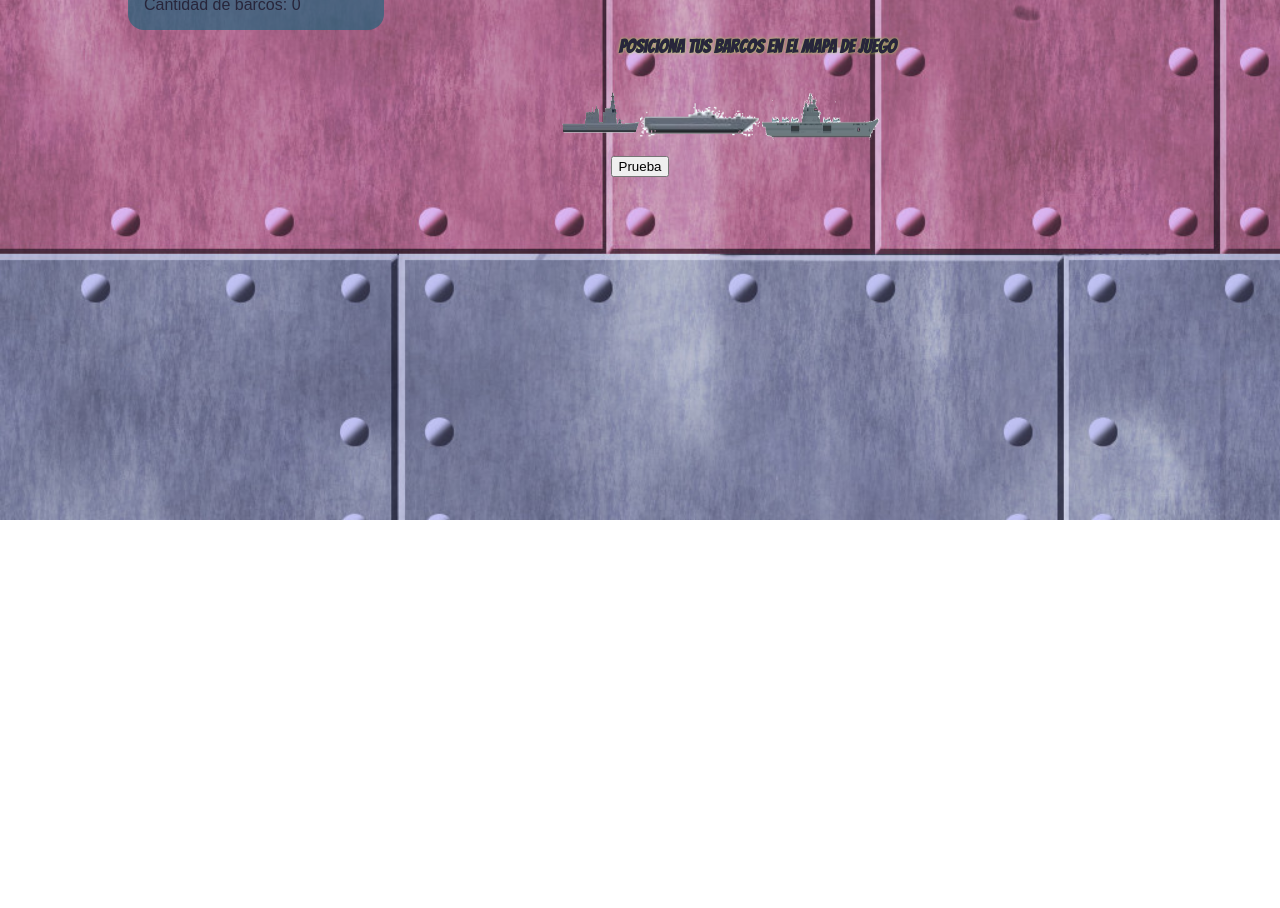
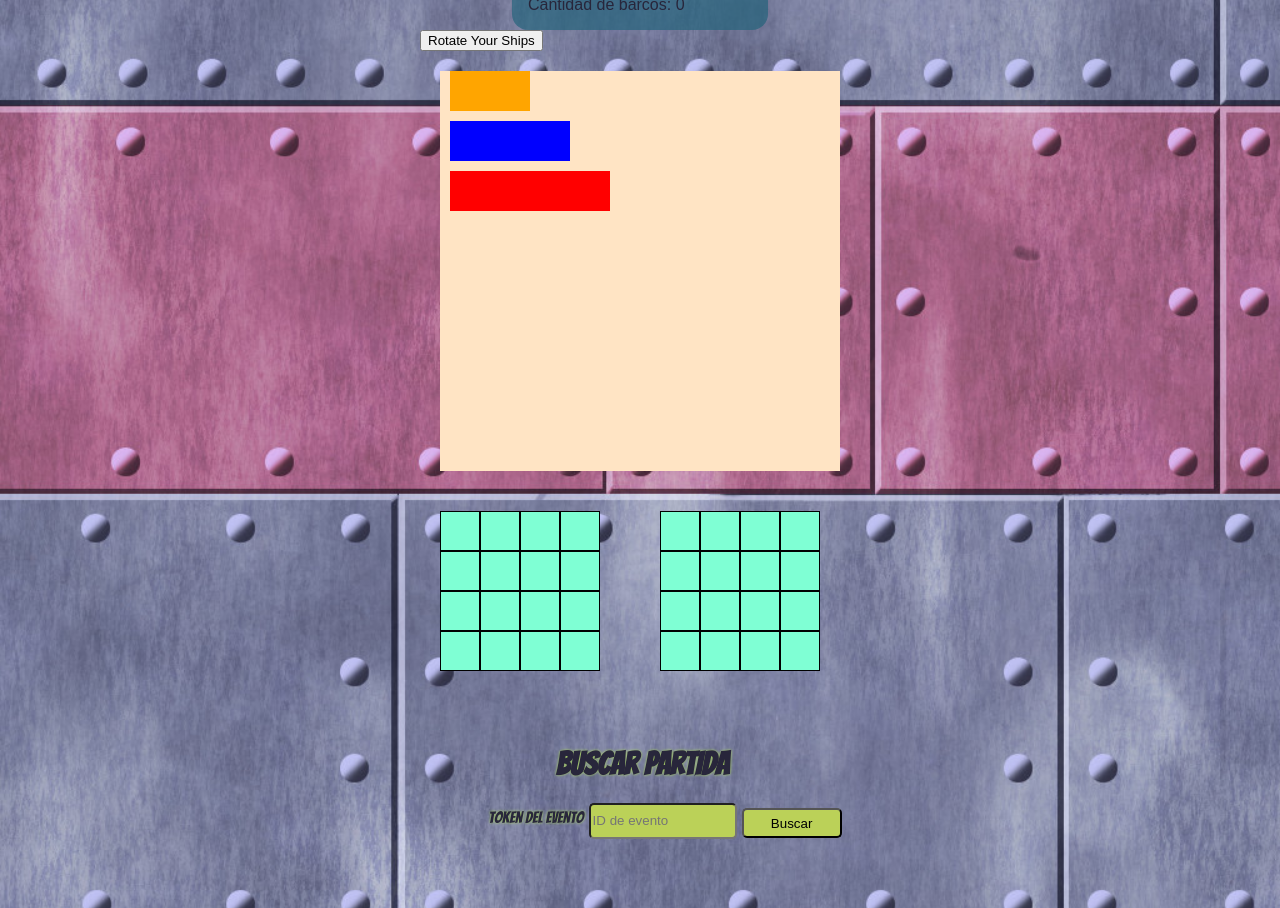
Before and after one commit to FabianFallas/XBattlePong, an Angular app in the folder MockUp/app/: page /partida in a window 1280 px wide. Shown: the part 280-1188 px from the top of the page. Before the commit the page ends 800 px from the top, so only its background shows below. Built offline with nearby package versions, Linux system fonts and the light colour scheme.

Commit message:
Added the search game function on partida

```diff
--- a/MockUp/app/angular.json
+++ b/MockUp/app/angular.json
@@ -1,5 +1,8 @@
 {
   "$schema": "./node_modules/@angular/cli/lib/config/schema.json",
+  "cli": {
+    "analytics": false
+  },
   "version": 1,
   "newProjectRoot": "projects",
   "projects": {
--- a/MockUp/app/src/app/src/models/rules.model.ts
+++ b/MockUp/app/src/app/src/models/rules.model.ts
@@ -7,6 +7,6 @@ export class Rules{
         public cantidadDeBarcos: number,
         public tiempoDeDisparo: number,
         public codigoDeEvento_fk: string,
-    ){
-    }
+    )
+    {}
 }
--- a/MockUp/app/src/app/src/partida/partida.component.html
+++ b/MockUp/app/src/app/src/partida/partida.component.html
@@ -66,7 +66,7 @@
     <!--Fin del Contenedor para las reglas del evento-->
 
 
-    <!--Contenedor para los barcos disponibles en el catálogo -->
+    <!--Contenedor para los barcos disponibles en el catálogo
     <div class="contenedor_barcos">
 
         <h3 class= "etiqueta_especial" > Catálogo de barcos</h3>
@@ -93,7 +93,7 @@
         </mat-card>
 
     </div>
-    <!--Fin del Contenedor para los barcos disponibles en el catálogo -->
+    Fin del Contenedor para los barcos disponibles en el catálogo -->
 
 </div>
 <!--Fin del Contenedor principal-->
@@ -102,7 +102,7 @@
 
 
 
-
+<!--
 <div class="contenedor_tablero">
 
     <h3 class= "etiqueta_especial" > Posiciona tus barcos en el mapa de juego</h3>
@@ -129,7 +129,29 @@
     </mat-card>
 
 </div>
+-->
 
-<button (click)="updateTest()">Prueba</button>
+<!--
+    <button (click)="updateTest()">Prueba</button>
+-->
+<app-place-ships *ngIf="showBoards"></app-place-ships>
 
-<app-place-ships *ngIf="showBoards"></app-place-ships>
+<!--Games search-->
+
+<div class="para_titulo" role="main"  style="margin-top: 50px" >
+    <div style = "text-align: center;" >
+      <h1 class= "etiqueta_especial" > BUSCAR PARTIDA  </h1>
+</div>
+
+<!--Search input-->
+<div>
+
+    <div class = "elementos_principales" style="margin-left: 50px">
+
+      <label  class="etiqueta_especial" >Token del evento </label>
+      <input  class="entradas_texto" id="inputSearch" #inputSearch placeholder="ID de evento">
+      <button class="boton" (click)="searchGames(inputToken.value)">Buscar </button>
+
+    </div>
+
+</div>
--- a/MockUp/app/src/app/src/partida/partida.component.ts
+++ b/MockUp/app/src/app/src/partida/partida.component.ts
@@ -1,5 +1,6 @@
 import { Component, OnInit } from '@angular/core';
 import { ConnectionService } from 'src/app/connection.service';
+import { Game } from '../models/game.model';
 import { Rules } from '../models/rules.model';
 
 @Component({
@@ -8,9 +9,12 @@ import { Rules } from '../models/rules.model';
   styleUrls: ['./partida.component.css']
 })
 export class PartidaComponent implements OnInit {
-  showBoards: boolean = false;
-  eventRules = new Rules('',8,8,'',0,0,'')
-  rootEventRulesGetURL:string = 'http://localhost:5000/api/Partidas/GetReglasDelEvento/'
+  showBoards: boolean = true;
+  showGames: boolean = false;
+  eventRules = new Rules('',8,8,'',0,0,'');
+  rootEventRulesGetURL:string = 'http://localhost:5000/api/Partidas/GetReglasDelEvento/';
+  rootGamesAvailabe: string = 'http://localhost:5000/api/GetPartidasByToken/';
+  games: Game[];
 
   constructor(private service: ConnectionService) { }
 
@@ -19,7 +23,7 @@ export class PartidaComponent implements OnInit {
 
   confirmedToken(eventCode: any): void {
     let url = this.rootEventRulesGetURL + eventCode.toString();
-    console.log(url);
+
     this.service.Get(url).subscribe(
       response => {
         // We assign the eventRules to the response to fill the information
@@ -34,6 +38,22 @@ export class PartidaComponent implements OnInit {
     );
   }
 
+  searchGames(eventCode: any): void {
+    let url = this.rootGamesAvailabe + eventCode.toString();
+
+    this.service.Get(url).subscribe(
+      response => {
+        console.log(response);
+
+        this.games = response;
+
+        console.log(this.games);
+
+        this.showGames = true;
+      }
+    );
+  }
+
   updateTest(): void {
     this.service.defaultRules = this.eventRules;
     this.showBoards = true;
--- a/MockUp/app/src/app/src/place-ships/place-ships.component.css
+++ b/MockUp/app/src/app/src/place-ships/place-ships.component.css
@@ -84,3 +84,15 @@
     width: 40px;
     height: 40px;
   }
+
+  .column {
+    float: left;
+    width: 50%;
+  }
+
+  /* Clear floats after the columns */
+  .row:after {
+    content: "";
+    display: table;
+    clear: both;
+  }
--- a/MockUp/app/src/app/src/place-ships/place-ships.component.html
+++ b/MockUp/app/src/app/src/place-ships/place-ships.component.html
@@ -26,11 +26,27 @@
      squares. We use ngstyle for changing the dimensions of the holder div. To create the
      squares we use *ngFor using the squares list that is based upon the width and height
      of the game grid-->
+
+<div class="row">
+     <div class="column">
           <div class="grid-user"
                [ngStyle]="{'width.px': width * 40, 'height.px': height * 40}">
                <div *ngFor="let s of squares"
                     (click)="squareClicked($event)"
                     [ngStyle]="{'backgroundColor': baseColor}"
                     style="height: 40px; width: 40px; box-sizing: border-box; border: 1px solid black"
-         id="{{s}}"></div>
+                    id="{{s}}">
                </div>
+          </div>
+     </div>
+     <div class="column">
+          <div class="grid-user"
+               [ngStyle]="{'width.px': width * 40, 'height.px': height * 40}">
+               <div *ngFor="let s of squares"
+                    [ngStyle]="{'backgroundColor': baseColor}"
+                    style="height: 40px; width: 40px; box-sizing: border-box; border: 1px solid black"
+                    id="{{s}}e">
+               </div>
+          </div>
+     </div>
+</div>
```
Also changed, not shown: MockUp/app/src/app/src/models/game.model.ts (added, +8 -0 lines), MockUp/app/src/app/src/models/ship.model.ts (+7 -5 lines). Lines whose indentation alone changed are shown as unchanged.
